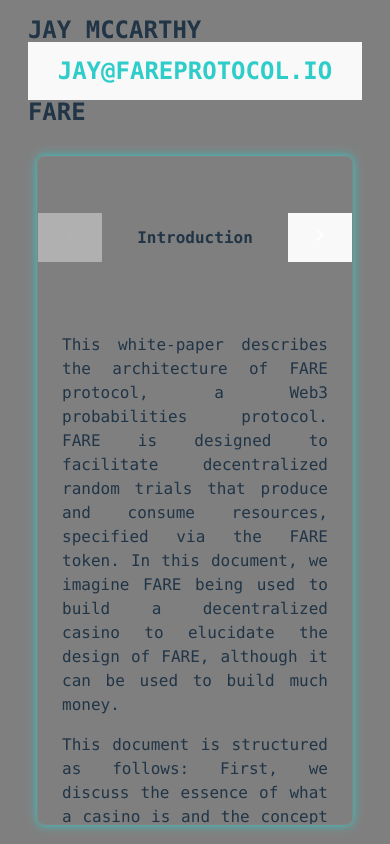
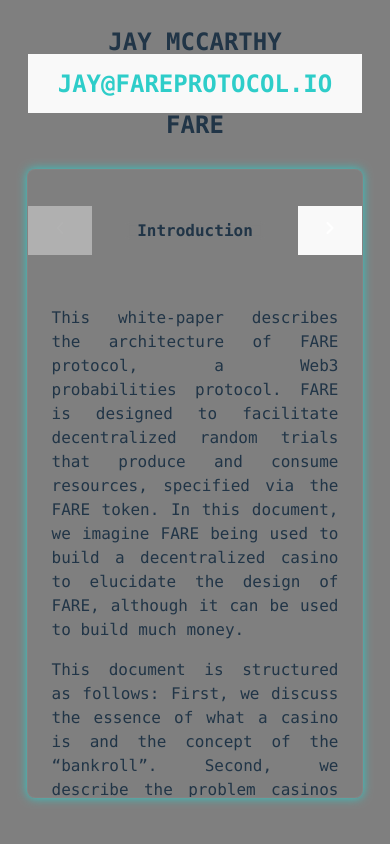
Before and after one commit to fareplay-labs/fare-protocol, a React (Vite) app: page /whitepaper in a window 390 px wide. Built offline with nearby package versions, Linux system fonts and the light colour scheme; a web font is replaced by a local one.

Commit message:
mobile updated

```diff
--- a/src/App.css
+++ b/src/App.css
@@ -34,6 +34,12 @@
   margin: auto;
 }
 
+@media (max-width: 400px) {
+  .page-wrapper {
+    padding: 12% 2% 12% 2%;
+  }
+}
+
 .content-section {
   min-height: 100vh;
   padding: 0;
@@ -64,6 +70,13 @@
   font-size: 1.5rem;
   margin-block: 2rem;
   font-weight: 600;
+}
+
+@media (max-width: 400px) {
+  .sub-header {
+    text-align: center;
+    margin-top: 1rem;
+  }
 }
 
 .button__bordered {
--- a/src/pages/whitepaper/styles.css
+++ b/src/pages/whitepaper/styles.css
@@ -28,6 +28,9 @@
 }
 
 @media (max-width: 400px) {
+  .paper-header-wrapper {
+    height: 120px;
+  }
   .paper-header {
     font-size: 16px;
   }
```
